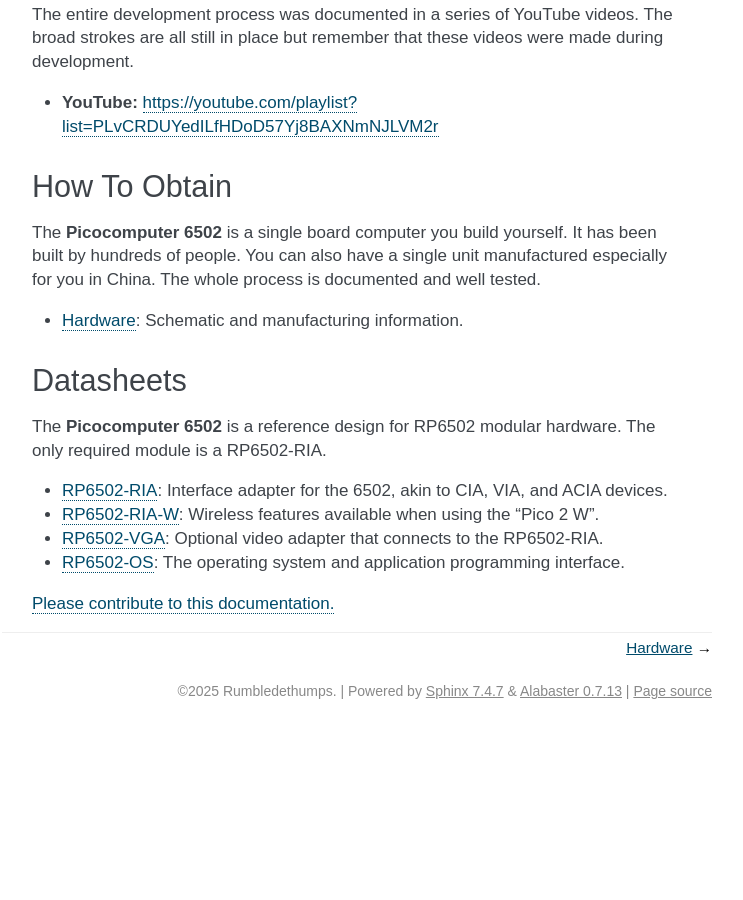
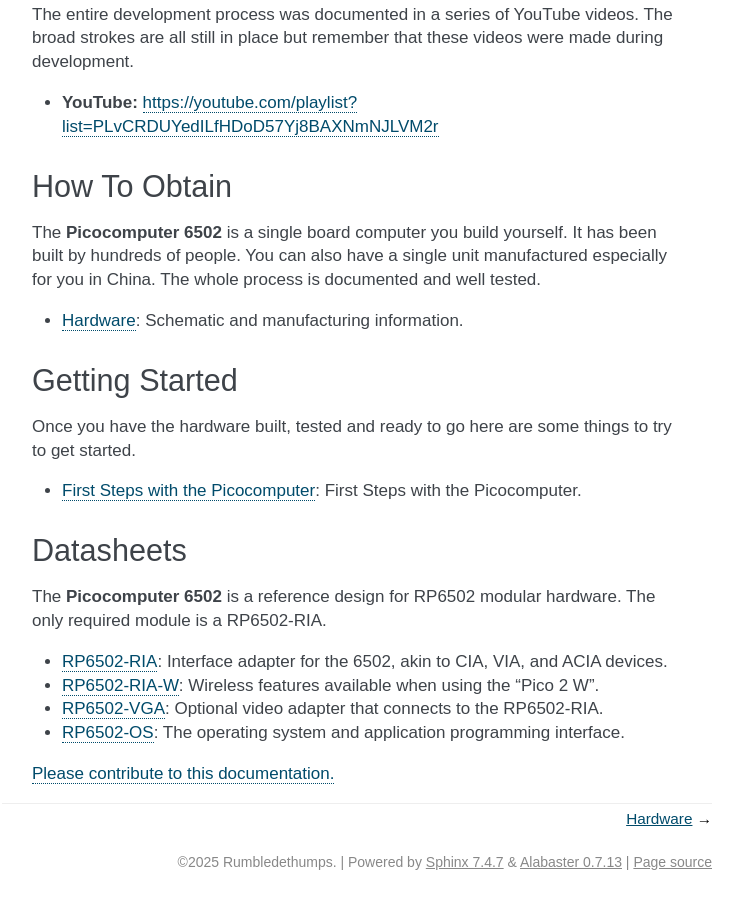
Before and after one commit to picocomputer/picocomputer.github.io, a Sphinx documentation site: the page built from docs/source/index.rst, in a window 1280 px wide and 900 px high, scrolled down 1161 px. Shown: the whole window, without its empty margins (398-1141 px from the left). Built offline with Sphinx 7.4.7, drawn with Linux system fonts in a browser that asks for light colours; before the commit the page ends 1890 px from its top, so only the background shows below that.

Commit message:
Update index.rst

```diff
--- a/docs/source/index.rst
+++ b/docs/source/index.rst
@@ -62,6 +62,13 @@
 
 - :doc:`hardware`: Schematic and manufacturing information.
 
+Getting Started
+=============
+
+Once you have the hardware built, tested and ready to go here are some
+things to try to get started.
+
+- :doc:`start`: First Steps with the Picocomputer.
 
 Datasheets
 ==========
```
